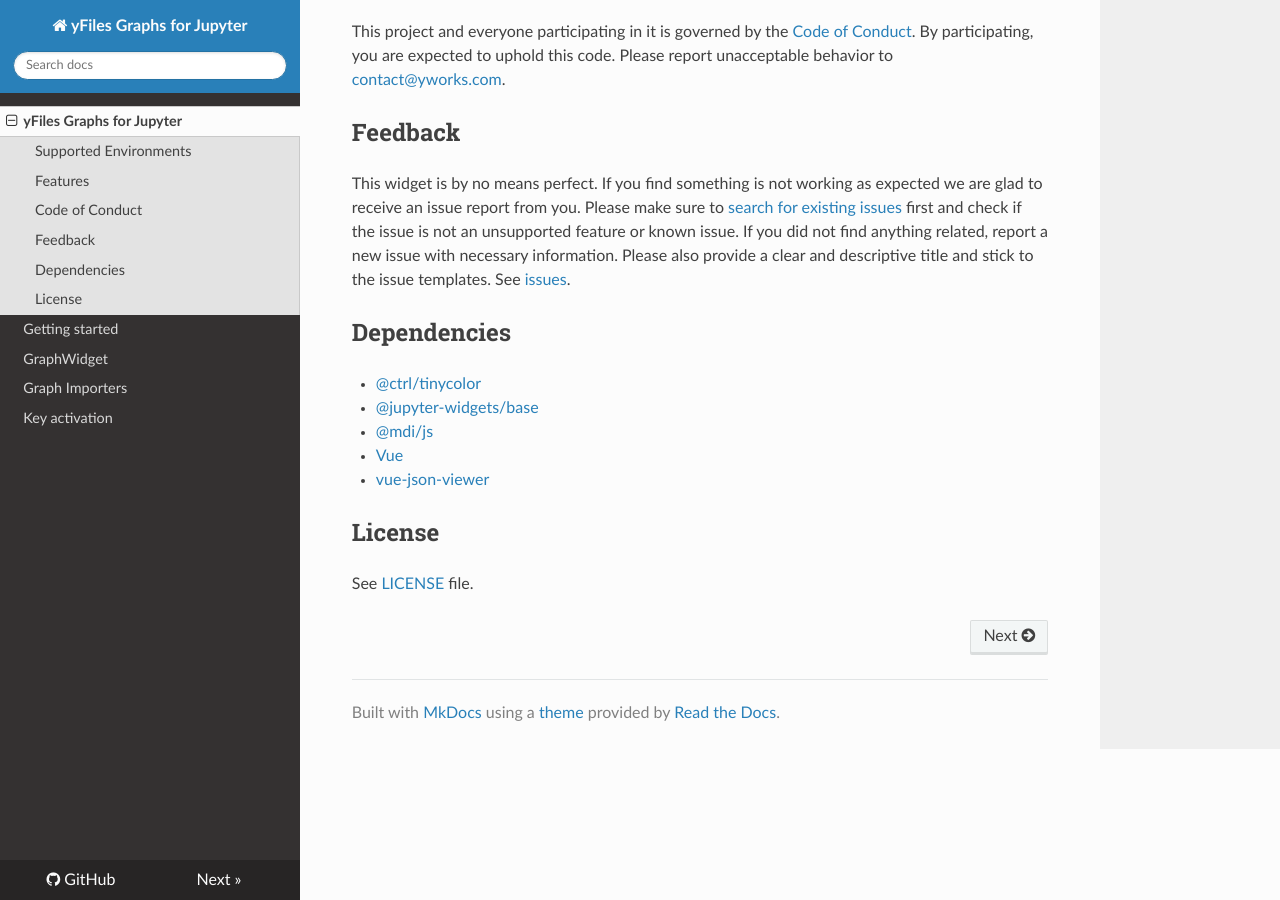
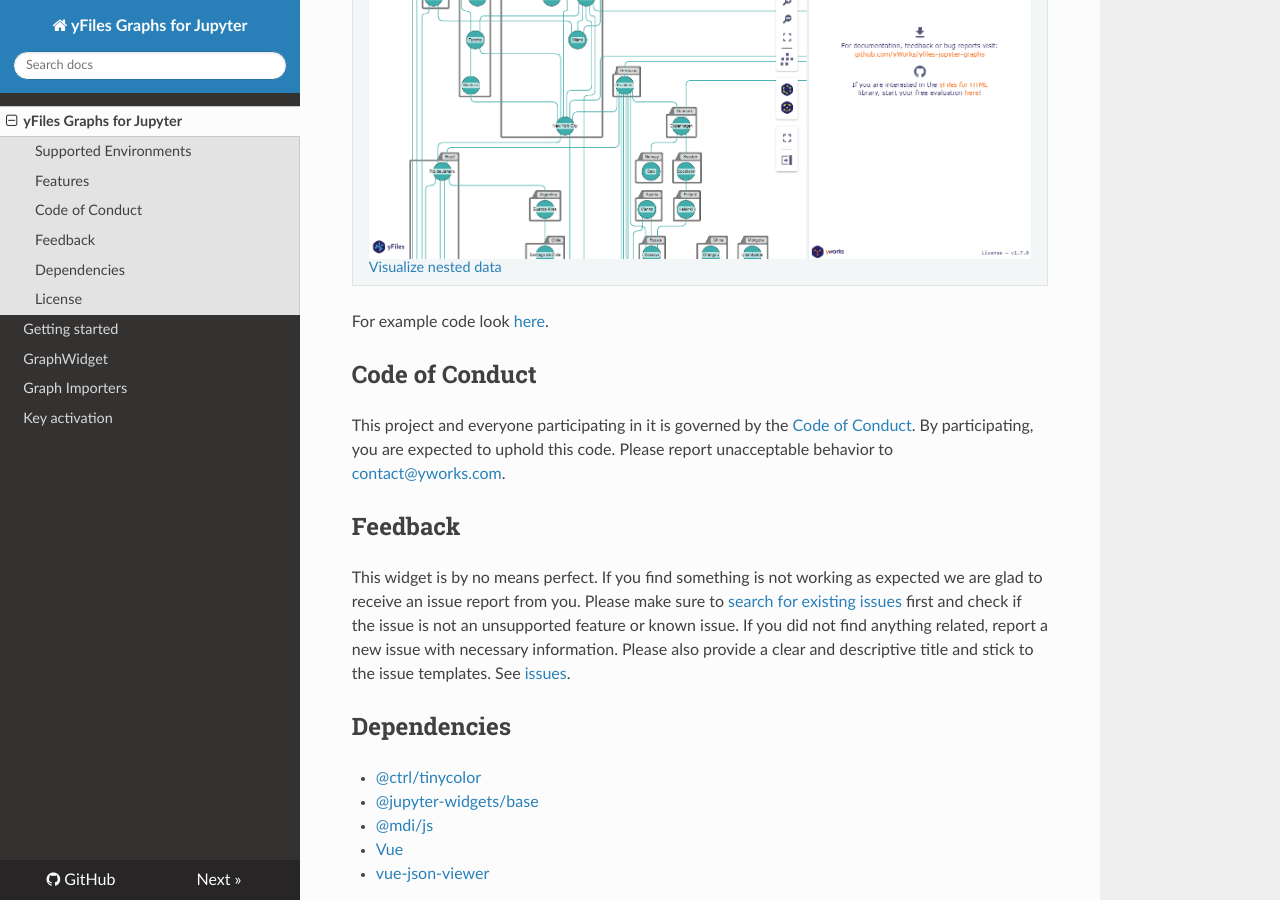
Before and after one commit to yWorks/yfiles-jupyter-graphs, an MkDocs documentation site: the page built from mkdocs/index.md, in a window 1280 px wide and 900 px high, scrolled down 4619 px. Built offline with MkDocs 1.6.1, drawn with Linux system fonts in a browser that asks for light colours; nearby versions of some CDN libraries.

```diff
--- a/mkdocs/index.md
+++ b/mkdocs/index.md
@@ -54,6 +54,10 @@ A graph diagram visualization widget for Jupyter Notebooks and Labs powered by [
         <td><a href="https://github.com/yWorks/yfiles-jupyter-graphs/blob/main/examples/30_leaflet_mapping.ipynb"><img src="https://raw.githubusercontent.com/yWorks/yfiles-jupyter-graphs/main/screenshots/leaflet_map.png" title="Use a Map background" alt="leaflet mapping"></a><br>
         <a href="https://github.com/yWorks/yfiles-jupyter-graphs/blob/main/examples/30_leaflet_mapping.ipynb">Use a Map Background</a></td>
     </tr>
+    <tr>
+        <td><a href="https://github.com/yWorks/yfiles-jupyter-graphs/blob/main/examples/31_nested_graphs.ipynb"><img src="https://raw.githubusercontent.com/yWorks/yfiles-jupyter-graphs/main/screenshots/nesting.png" title="Visualize nested data" alt="nested graph"></a><br>
+        <a href="https://github.com/yWorks/yfiles-jupyter-graphs/blob/main/examples/31_nested_graphs.ipynb">Visualize nested data</a></td>
+    </tr>
 </table>
 
 For example code look [here](https://github.com/yWorks/yfiles-jupyter-graphs/tree/master/examples).
```
Also changed, not shown: README.md (+4 -0 lines), screenshots/nesting.png (added).
